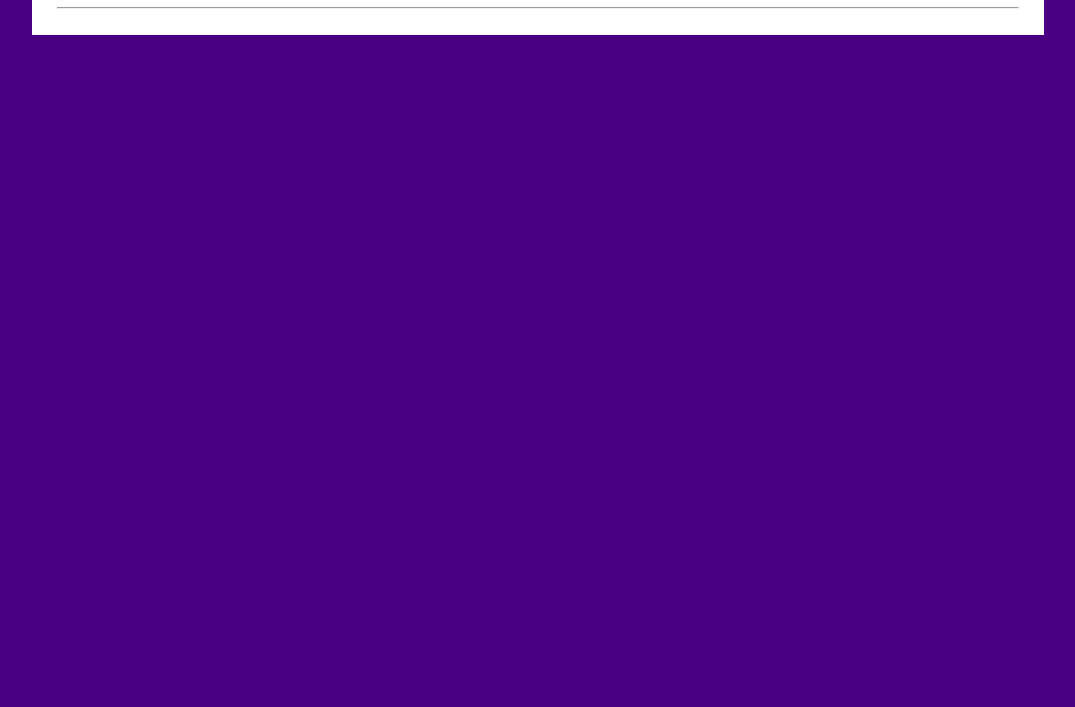
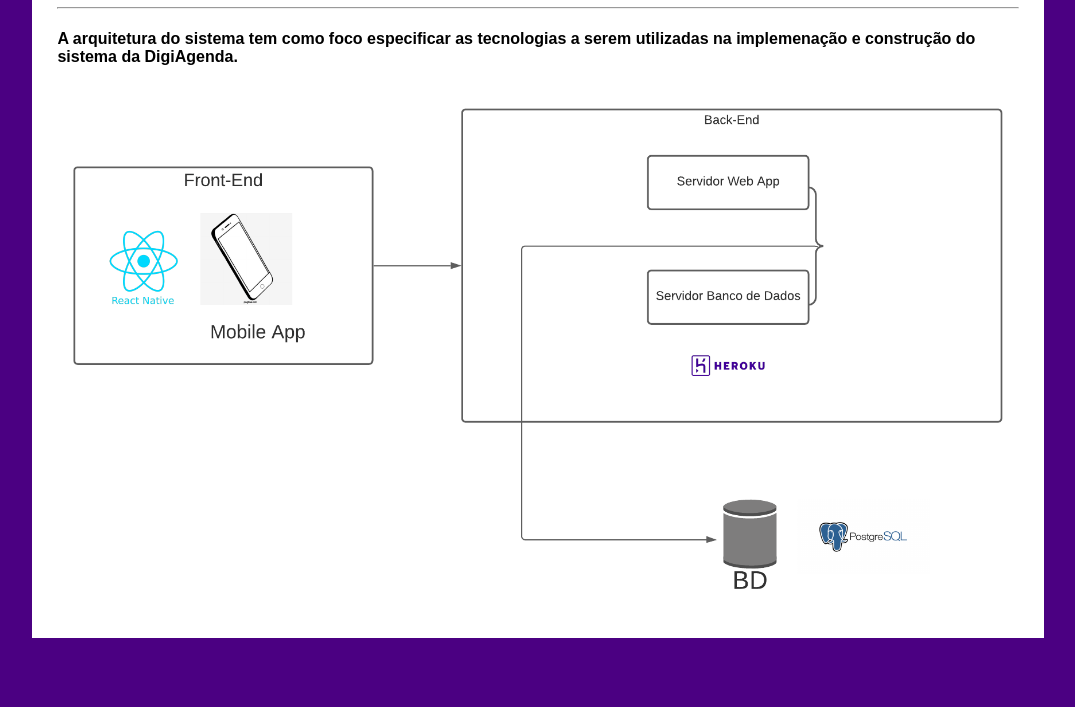
Before and after one commit to NandaPL/DigiAgenda, a plain HTML site: page doc/arquitetura/index.html in a window 1280 px wide. Shown: the part 93-800 px from the top of the page, without its empty margins (102-1177 px from the left). Drawn offline with Linux system fonts and the light colour scheme.

Commit message:
doc de arquitetura

```diff
--- a/doc/arquitetura/index.html
+++ b/doc/arquitetura/index.html
@@ -14,7 +14,14 @@
       </div>
       <hr />
       <div id="principal">
-        <p id="descricao"></p>
+        <h4>
+          A arquitetura do sistema tem como foco especificar as tecnologias a
+          serem utilizadas na implemenação e construção do sistema da
+          DigiAgenda.
+        </h4>
+        <p id="descricao">
+          <img src="arquitetura-sistema.png" />
+        </p>
       </div>
     </main>
   </body>
```
Also changed, not shown: doc/arquitetura/arquitetura-sistema.png (added).
